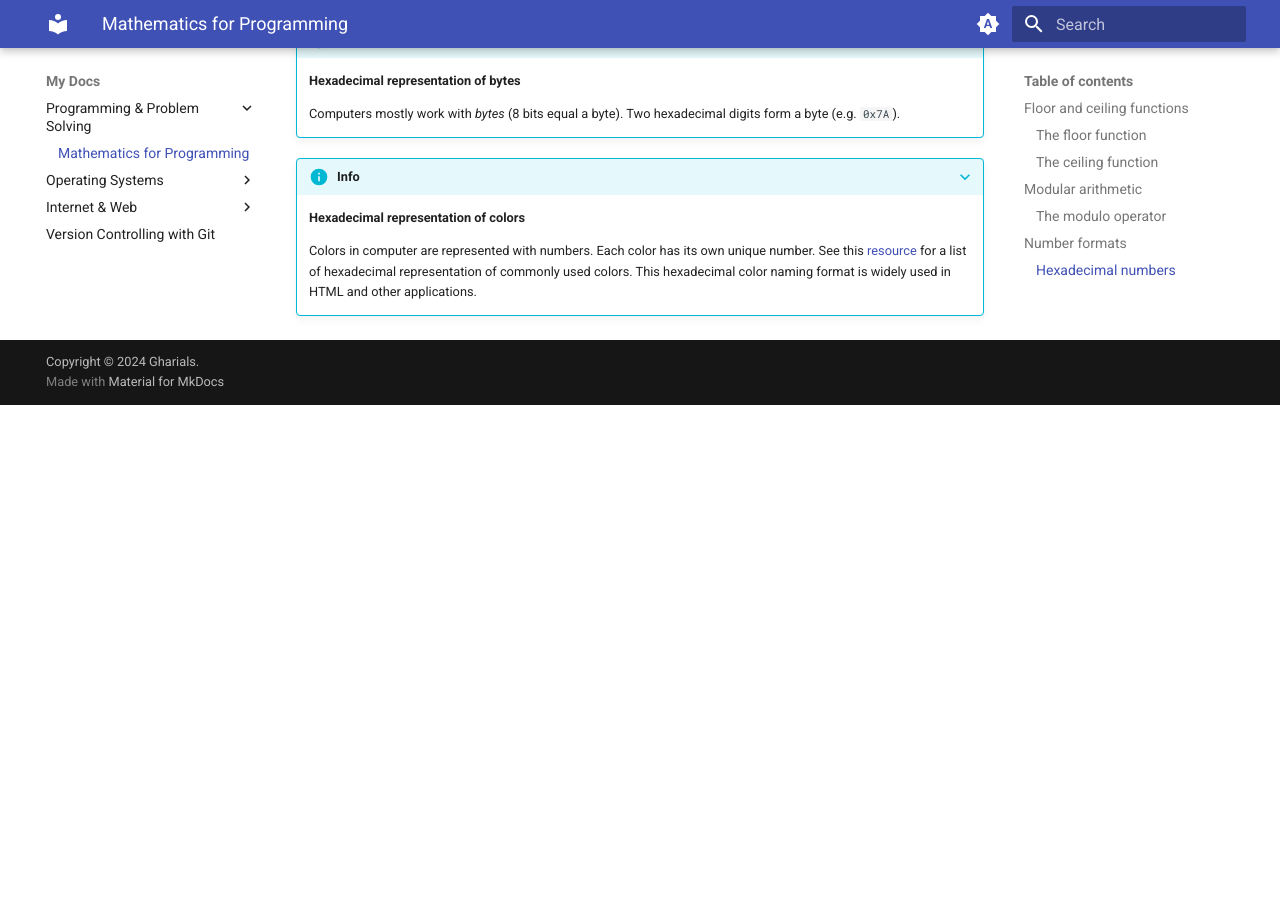
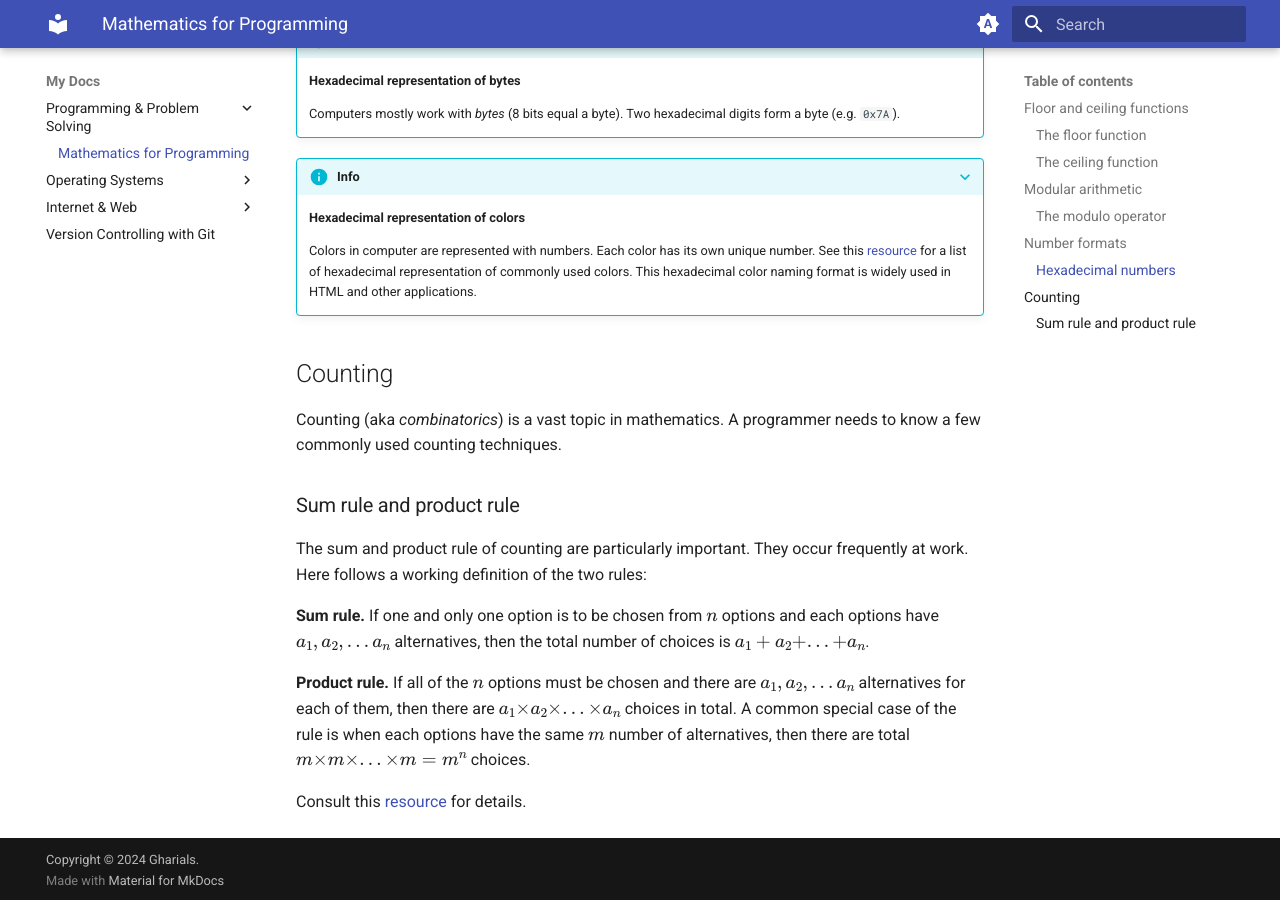
Before and after one commit to gharials/dev-path, an MkDocs documentation site: the page built from docs/programming/math-prog.md, in a window 1280 px wide and 900 px high, scrolled down 1664 px. Built offline with MkDocs 1.6.1 and Material for MkDocs 9.7.7, drawn with Linux system fonts in a browser that asks for light colours; before the commit the page ends 2069 px from its top, so only the background shows below that; some of the changed text lies outside the part shown.

Commit message:
'math-prog': new section 'sum and product rules' and copy edit.

```diff
--- a/docs/programming/math-prog.md
+++ b/docs/programming/math-prog.md
@@ -1,4 +1,4 @@
-# Mathematics For Programming
+# Mathematics for Programming
 
 ## Floor and ceiling functions
 
@@ -38,7 +38,7 @@ The ceiling of any real number is the smallest integer greater than or equal to
 
 ### The modulo operator
 
-$a \mod m ≡ r$ (pronounced $a$ modulo/mod $m$ equals $r$) means that $r$ is the remainder after dividing $a$ with $m$. Example: $14 \mod 3 ≡ 2$.
+$a \mod m = r$ (pronounced $a$ modulo/mod $m$ equals $r$) means that $r$ is the remainder after dividing $a$ with $m$. Example: $14 \mod 3 = 2$.
 
 In programming languages the `%` operator is used as the modulus operator. Example: `14 % 3`.
 
@@ -61,3 +61,17 @@ Examples: `0x12` (the value is 18, not 12) `0xAF`, `0x2A`, `x20`, `xA4`, `xAC`.
     **Hexadecimal representation of colors**
 
     Colors in computer are represented with numbers. Each color has its own unique number. See this [resource](https://color-hex.org/) for a list of hexadecimal representation of commonly used colors. This hexadecimal color naming format is widely used in HTML and other applications.
+
+## Counting
+
+Counting (aka _combinatorics_) is a vast topic in mathematics. A programmer needs to know a few commonly used counting techniques.
+
+### Sum rule and product rule
+
+The sum and product rule of counting are particularly important. They occur frequently at work. Here follows a working definition of the two rules:
+
+**Sum rule.** If one and only one option is to be chosen from $n$ options and each options have $a_1, a_2, ... a_n$ alternatives, then the total number of choices is $a_1 + a_2 + ... + a_n$.
+
+**Product rule.** If all of the $n$ options must be chosen and there are $a_1, a_2, ... a_n$ alternatives for each of them, then there are $a_1 × a_2 × ... × a_n$ choices in total. A common special case of the rule is when each options have the same $m$ number of alternatives, then there are total $m × m × ... × m = m^n$ choices.
+
+Consult this [resource](https://brilliant.org/wiki/rule-of-sum-and-rule-of-product-problem-solving/) for details.
```
